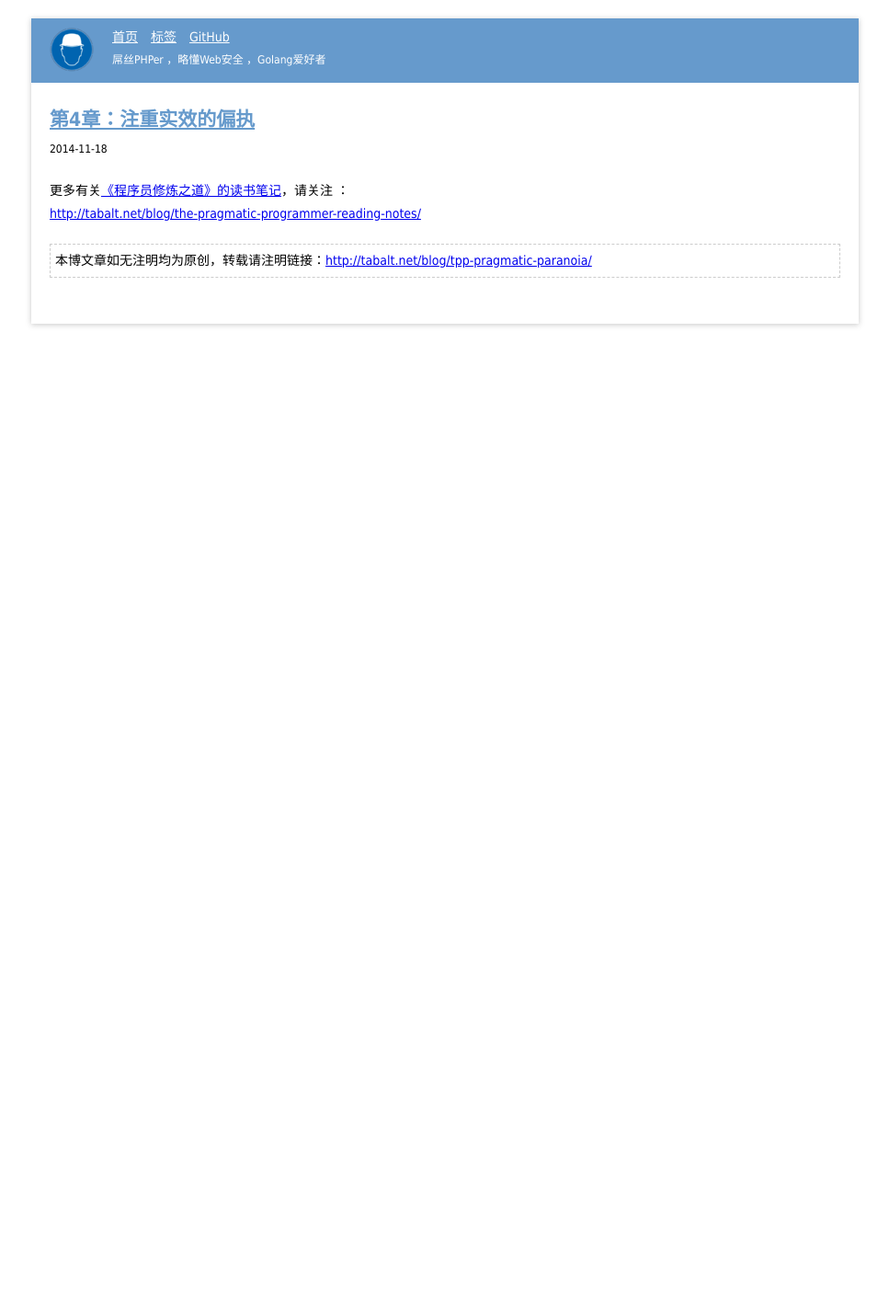
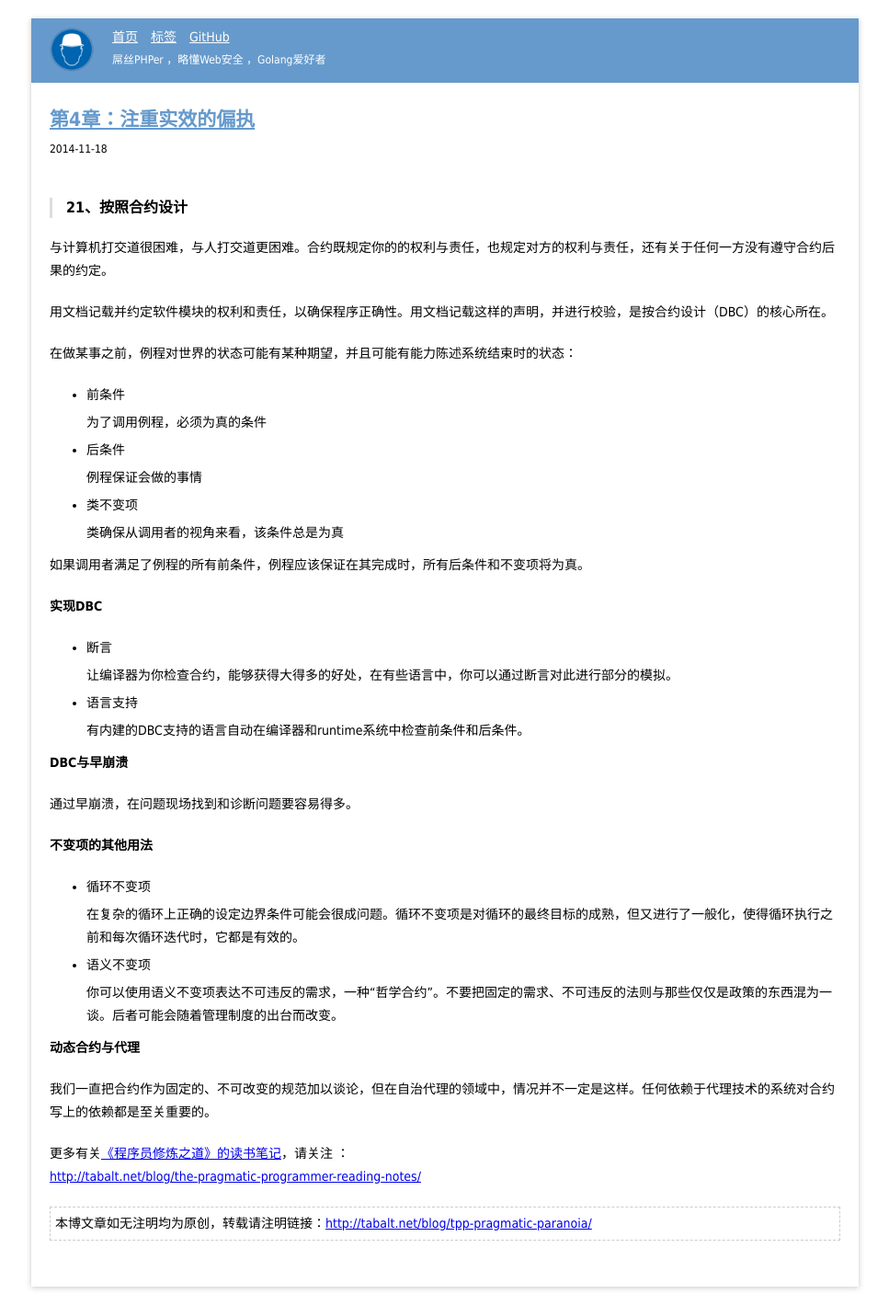
Before and after one commit to tabalt/tabalt.github.io, a Jekyll site: the page built from _posts/the-pragmatic-programmer/2014-11-18-tpp-pragmatic-paranoia.md, in a window 1280 px wide. Shown: the whole page at 92% size, without its empty margins (156-1123 px from the left). Built offline with Jekyll 4.4.1, drawn with Linux system fonts in a browser that asks for light colours; Markdown is read by kramdown in place of the engine named in the settings; comment, search, counter and statistics services are not loaded; before the commit the page ends 900 px from its top, so only the background shows below that.

Commit message:
update blog

```diff
--- a/_posts/the-pragmatic-programmer/2014-11-18-tpp-pragmatic-paranoia.md
+++ b/_posts/the-pragmatic-programmer/2014-11-18-tpp-pragmatic-paranoia.md
@@ -11,6 +11,62 @@ description: 《程序员修炼之道》第4章注重实效的偏执读书笔记
 ---
 
 
+### 21、按照合约设计
+
+与计算机打交道很困难，与人打交道更困难。合约既规定你的的权利与责任，也规定对方的权利与责任，还有关于任何一方没有遵守合约后果的约定。
+
+用文档记载并约定软件模块的权利和责任，以确保程序正确性。用文档记载这样的声明，并进行校验，是按合约设计（DBC）的核心所在。
+
+在做某事之前，例程对世界的状态可能有某种期望，并且可能有能力陈述系统结束时的状态：
+
+* 前条件
+
+	为了调用例程，必须为真的条件
+
+* 后条件
+
+	例程保证会做的事情
+
+* 类不变项
+
+	类确保从调用者的视角来看，该条件总是为真
+
+
+如果调用者满足了例程的所有前条件，例程应该保证在其完成时，所有后条件和不变项将为真。
+
+
+**实现DBC**
+
+* 断言
+
+	让编译器为你检查合约，能够获得大得多的好处，在有些语言中，你可以通过断言对此进行部分的模拟。
+
+* 语言支持
+
+	有内建的DBC支持的语言自动在编译器和runtime系统中检查前条件和后条件。
+
+
+**DBC与早崩溃**
+
+通过早崩溃，在问题现场找到和诊断问题要容易得多。
+
+
+
+**不变项的其他用法**
+
+* 循环不变项
+
+	在复杂的循环上正确的设定边界条件可能会很成问题。循环不变项是对循环的最终目标的成熟，但又进行了一般化，使得循环执行之前和每次循环迭代时，它都是有效的。
+
+* 语义不变项
+
+	你可以使用语义不变项表达不可违反的需求，一种“哲学合约”。不要把固定的需求、不可违反的法则与那些仅仅是政策的东西混为一谈。后者可能会随着管理制度的出台而改变。
+
+
+**动态合约与代理**
+
+我们一直把合约作为固定的、不可改变的规范加以谈论，但在自治代理的领域中，情况并不一定是这样。任何依赖于代理技术的系统对合约写上的依赖都是至关重要的。
+
 
 
 更多有关[《程序员修炼之道》的读书笔记](http://tabalt.net/blog/the-pragmatic-programmer-reading-notes/)，请关注 ：
```
